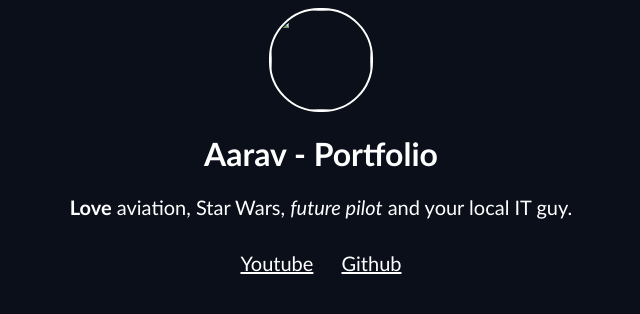
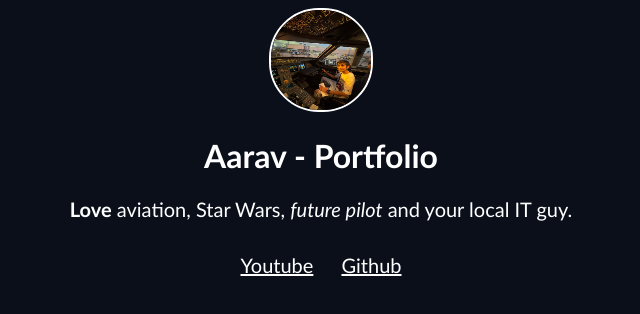
Before and after one commit to CaptainAarav/Aarav---Portfolio, a plain HTML site: page index.html in a window 1280 px wide. Shown: the whole page, without its empty margins (319-959 px from the left). Drawn offline with Linux system fonts and the light colour scheme; the site is published under a folder, as on GitHub Pages, so addresses that start at the root find nothing.

Commit message:
Remove space in img tag for aarav.jpeg

```diff
--- a/index.html
+++ b/index.html
@@ -5,7 +5,7 @@
     <link rel="stylesheet" href="style.css" />
   </head>
   <body>
-    <img src="/aarav.jpeg" />
+    <img src="aarav.jpeg"/>
     <h1>Aarav - Portfolio</h1>
     <p>
       <strong>Love</strong> aviation, Star Wars, <em>future pilot</em> and your
```
